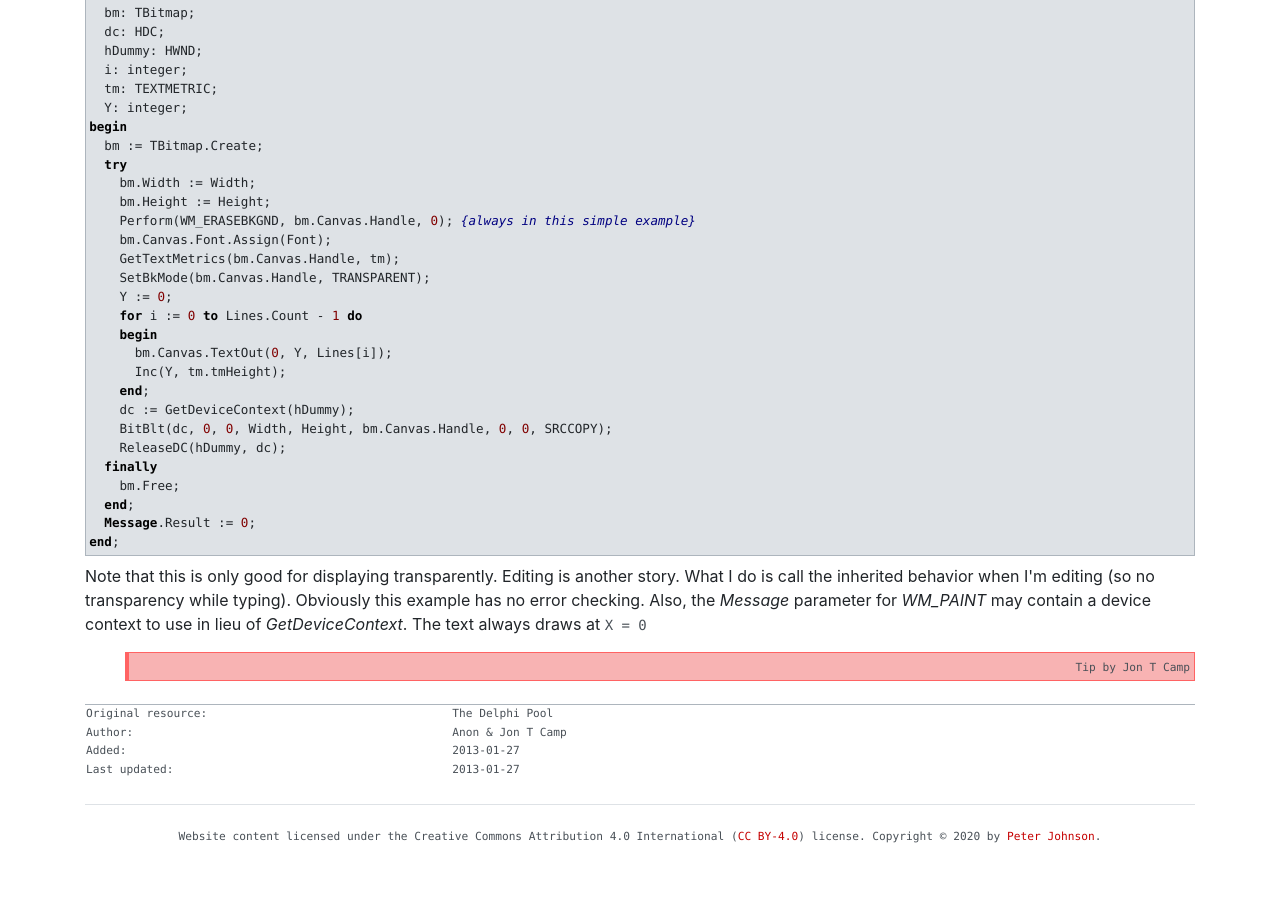
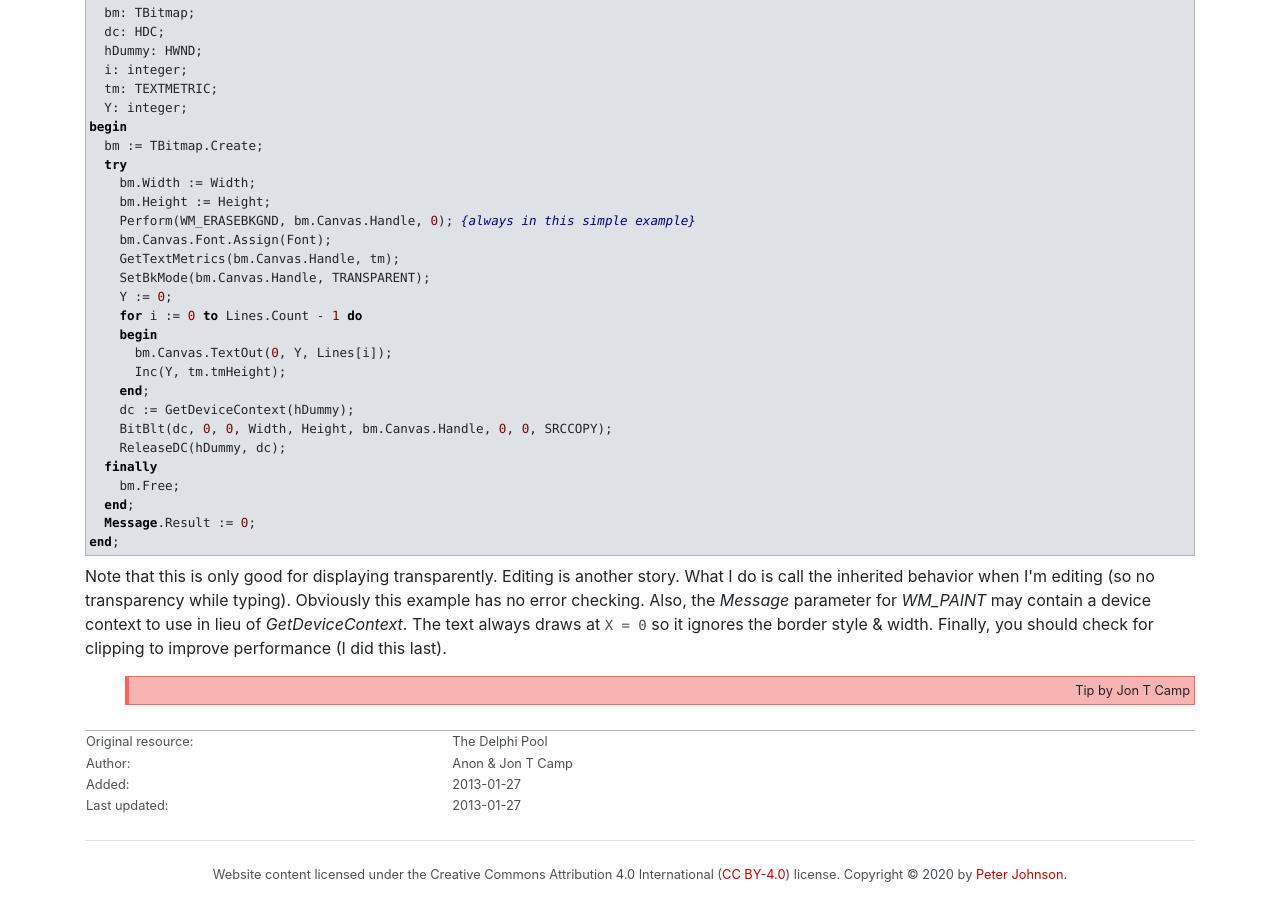
Before and after one commit to delphidabbler/delphi-tips, a Jekyll site: the page built from docs/_tips/208.html, in a window 1280 px wide and 900 px high, scrolled down 1810 px. Built offline with Jekyll 4.4.1, drawn with Linux system fonts in a browser that asks for light colours; before the commit the page ends 2672 px from its top, so only the background shows below that.

Commit message:
Close unclosed <code> tag. Fixes #3

```diff
--- a/docs/_tips/208.html
+++ b/docs/_tips/208.html
@@ -159,7 +159,7 @@
   transparency while typing). Obviously this example has no error checking.
   Also, the <var>Message</var> parameter for <var>WM_PAINT</var> may contain a
   device context to use in lieu of <var>GetDeviceContext</var>. The text always
-  draws at <code>X = 0</code< so it ignores the border style & width. Finally,
+  draws at <code>X = 0</code> so it ignores the border style & width. Finally,
   you should check for clipping to improve performance (I did this last).
 </p>
 
```
